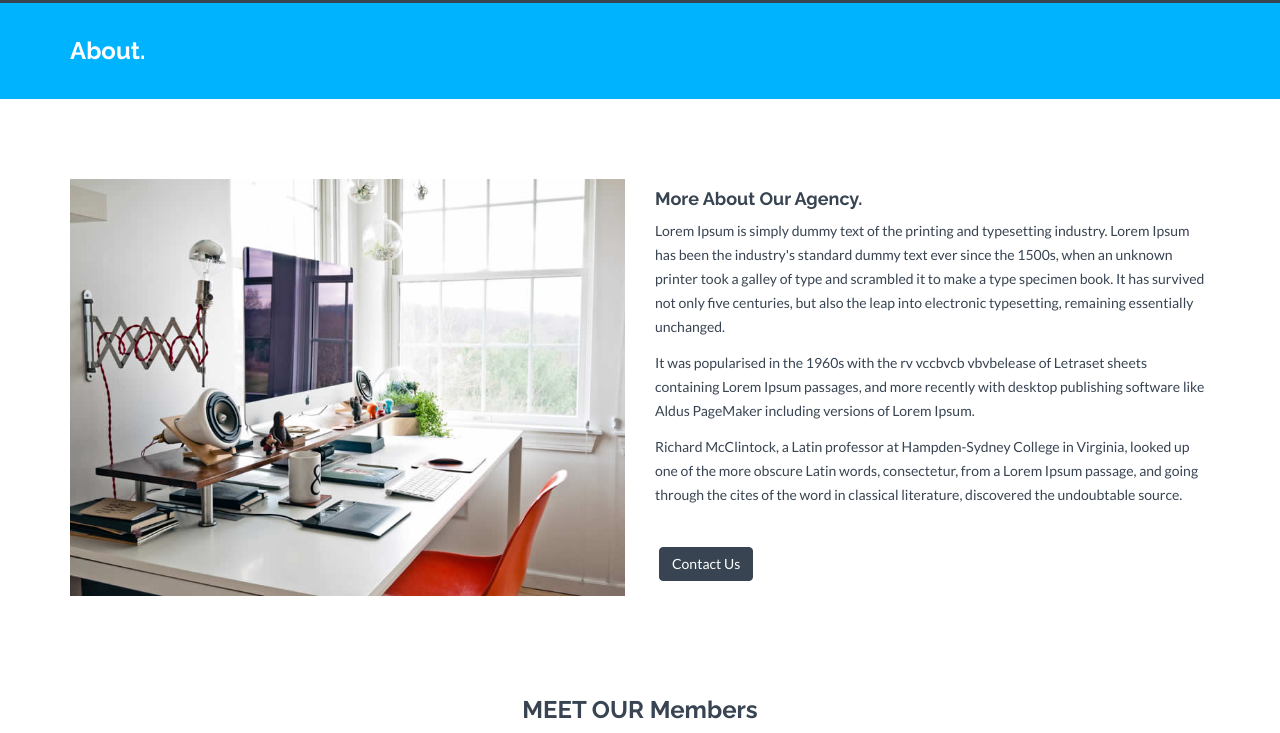
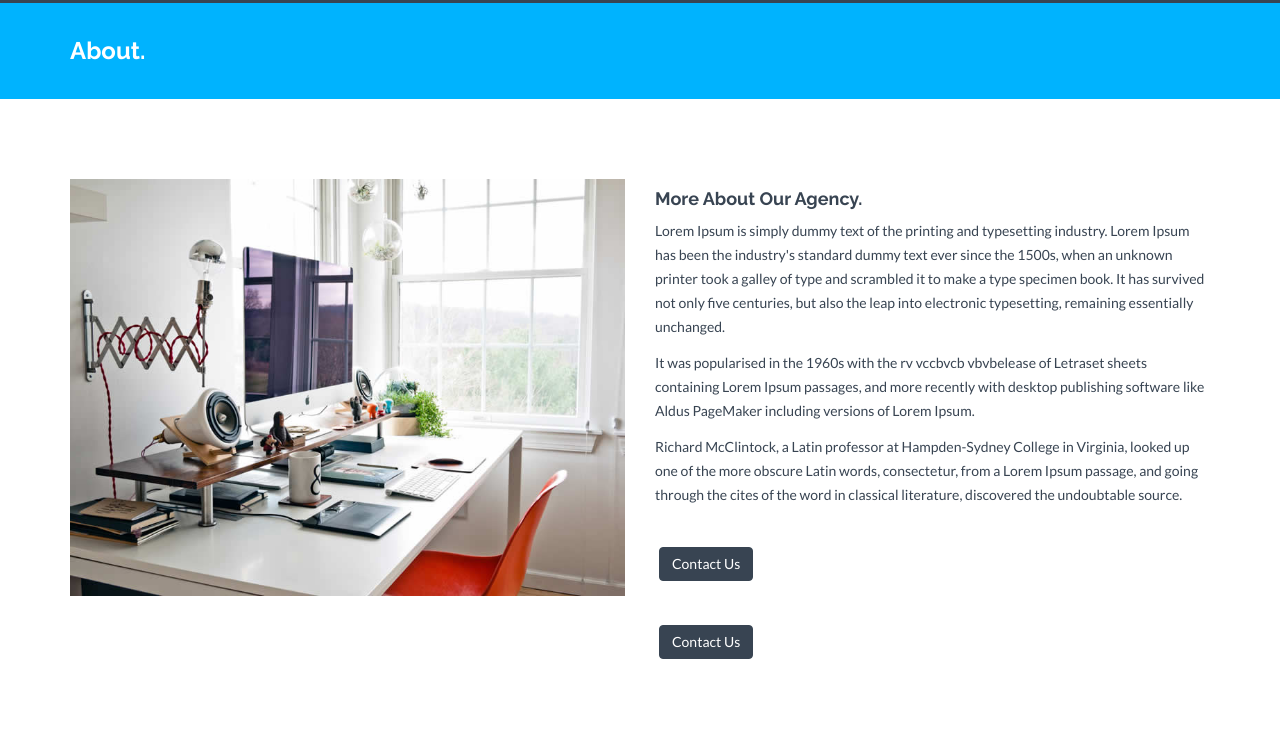
Before and after one commit to M2001R/Testrepo, a plain HTML site: page about.html in a window 1280 px wide. Shown: the part 67-800 px from the top of the page. Drawn offline with nearby package versions, Linux system fonts and the light colour scheme.

Commit message:
Update about.html
the third commit

```diff
--- a/about.html
+++ b/about.html
@@ -91,6 +91,7 @@
 		 		<p>It was popularised in the 1960s with the rv vccbvcb vbvbelease of Letraset sheets containing Lorem Ipsum passages, and more recently with desktop publishing software like Aldus PageMaker including versions of Lorem Ipsum.</p>
 		 		<p>Richard McClintock, a Latin professor at Hampden-Sydney College in Virginia, looked up one of the more obscure Latin words, consectetur, from a Lorem Ipsum passage, and going through the cites of the word in classical literature, discovered the undoubtable source.</p>
  				<p><br/><a href="contact.html" class="btn btn-theme">Contact Us</a></p>
+				<p><br/><a href="contact.html" class="btn btn-theme">Contact Us</a></p>
 	 		</div>
 	 	</div><! --/row -->
 	 </div><! --/container -->
```
